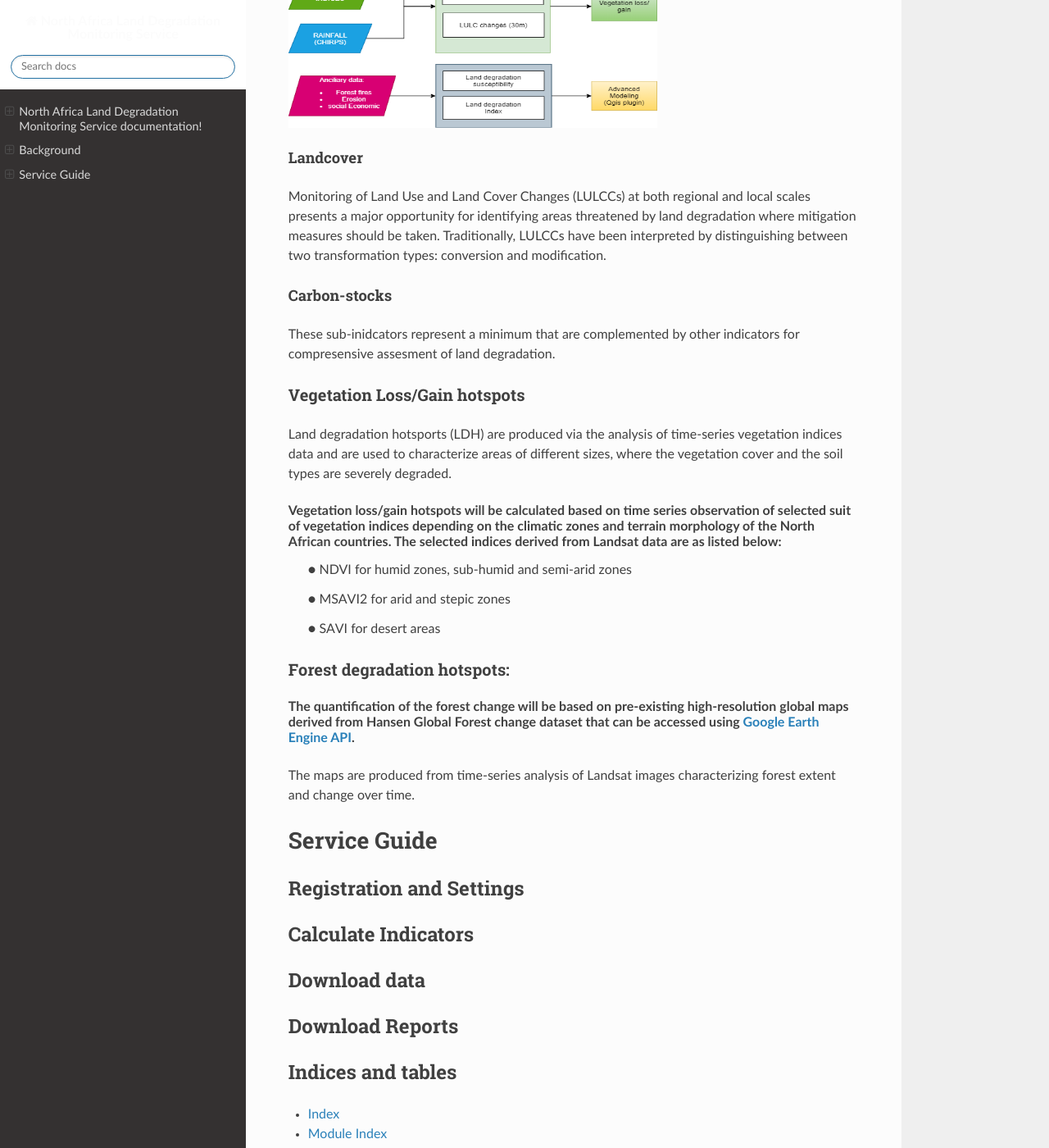
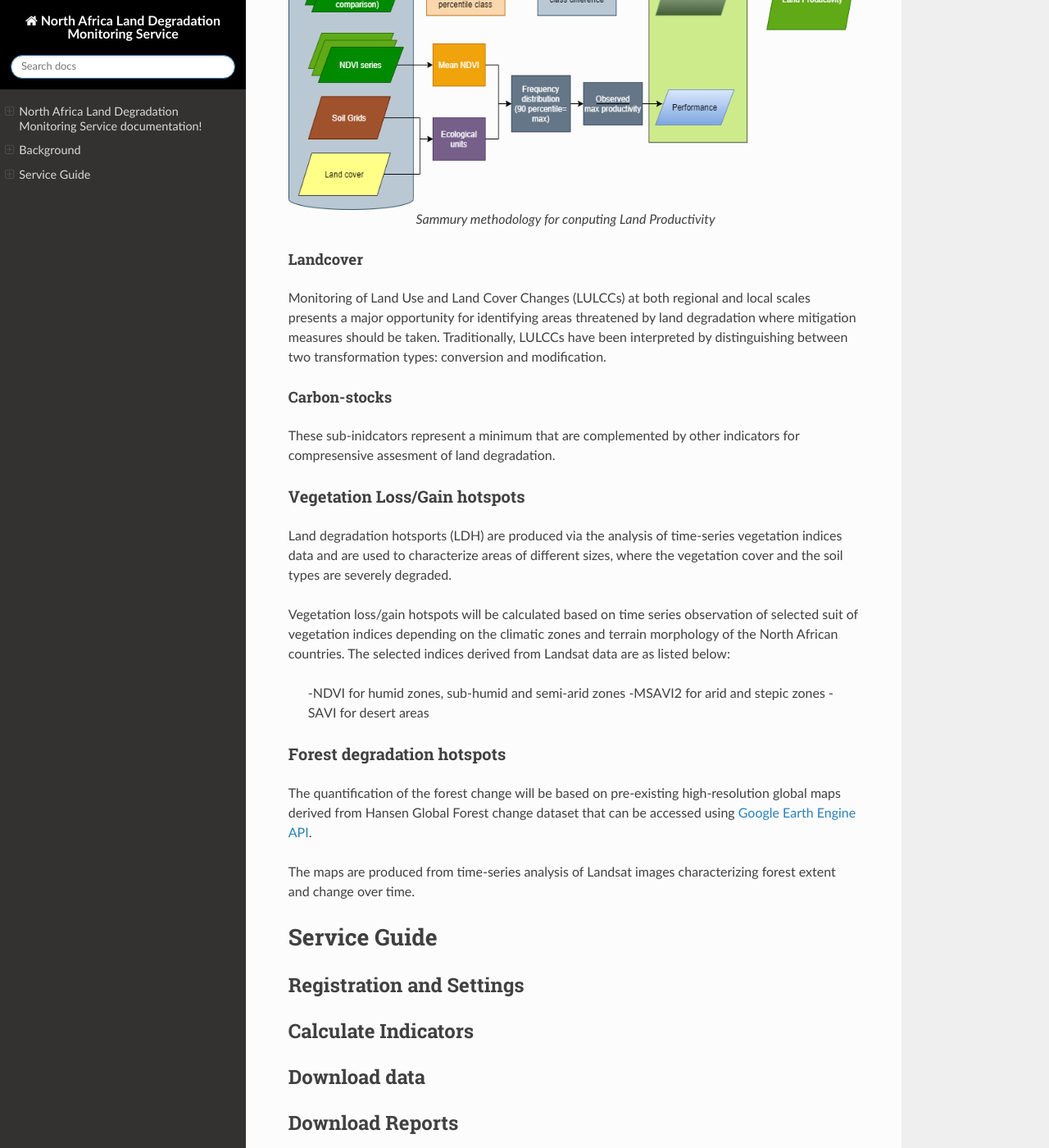
Before and after one commit to derickongeri/MISLAND, a Sphinx documentation site: the page built from source/index.rst, in a window 1280 px wide and 1400 px high, scrolled down 3494 px. Shown: the whole window at 82% size. Built offline with Sphinx 7.4.7 and the Read the Docs theme 2.0.0, drawn with Linux system fonts in a browser that asks for light colours; some of the changed text lies outside the part shown.

Commit message:
Modified conf.py line 70

```diff
--- a/Background.rst
+++ b/Background.rst
@@ -39,11 +39,14 @@
 ------------
 Land productivity is the biological productive capacity of the land (i.e. the ability to produce food, fibre and fuel that sustain life). For easy interpretation the annual mean NDVI values at the pixel level will be used to assess three measures of change as summarized below:
 
-.. image:: ../Images/summarymethodology.png
-	   :height: 400
-	   :width: 450
-	   :alt: alternate text
+.. figure:: ../Images/sdgmethodology.png
+    :width: 700
+    :align: center
+    :height: 500
+    :alt: sdg 15.3.1 Land Productivity
+    :figclass: align-center
 
+    Sammury methodology for conputing Land Productivity
 
 Landcover
 ---------
@@ -61,18 +64,17 @@
 Land degradation hotsports (LDH) are produced via the analysis of time-series vegetation indices data and are used to characterize areas of different sizes, where the vegetation cover and the soil types are severely degraded.
 
 Vegetation loss/gain hotspots will be calculated based on time series observation of selected suit of vegetation indices depending on the climatic zones and terrain morphology of the North African countries. The selected indices derived from Landsat data are as listed below:
-	●	NDVI for humid zones, sub-humid and semi-arid zones
 
-	●	MSAVI2 for arid and stepic zones
-
-	●	SAVI for desert areas
+	-NDVI for humid zones, sub-humid and semi-arid zones
+	-MSAVI2 for arid and stepic zones
+	-SAVI for desert areas
 
 
 ----------------------------
-Forest degradation hotspots:
+Forest degradation hotspots
 ----------------------------
+The quantification of the forest change will be based on pre-existing high-resolution global maps derived from Hansen Global Forest change dataset that can be accessed using `Google Earth Engine API`_.
 
-The quantification of the forest change will be based on pre-existing high-resolution global maps derived from Hansen Global Forest change dataset that can be accessed using `Google Earth Engine API`_.
 	.. _Google Earth Engine API: https://earthenginepartners.appspot.com/science-2013-global-forest
 
 The maps are produced from time-series analysis of Landsat images characterizing forest extent and change over time.
--- a/source/conf.py
+++ b/source/conf.py
@@ -67,7 +67,7 @@
     'prev_next_buttons_location': 'bottom',
     'style_external_links': False,
     #'vcs_pageview_mode': '',
-    'style_nav_header_background': 'white',
+    'style_nav_header_background': 'black',
     # Toc options
     'collapse_navigation': True,
     'sticky_navigation': True,
--- a/source/index.rst
+++ b/source/index.rst
@@ -10,7 +10,6 @@
 	   :height: 400
 	   :width: 800
 	   :alt: LocateIT
-
 
 =======================================================
 Introduction to the Land degradation Monitoring service
@@ -37,20 +36,35 @@
 
 Contributors to the documentation and to OSS.LDMS include Derick ONGERI, Grace AMONDI, Vivianne META, Toure SOULEYMANE, Seth NYAWACHA, Simon NDARAU, Mustapha MIMOUNI, Nabil KHATRA, Amjed TAIEB and Haithem REJEB.
 
+	.. image:: ../Images/oss.png
+	   :height: 100
+	   :width: 150
+	   :alt: OSS
+
+	.. image:: ../Images/gmeslogo.png
+	   :height: 75
+	   :width: 150
+	   :alt: GMES & Africa
+
+	.. image:: ../Images/au.jpg
+	   :height: 75
+	   :width: 140
+	   :alt: AU
+
+	.. image:: ../Images/Eu.png
+	   :height: 75
+	   :width: 85
+	   :alt: EU
+
 	.. image:: ../Images/li2.png
 	   :height: 75
 	   :width: 125
 	   :alt: LocateIT
 
-	.. image:: ../Images/oss.png
-	   :height: 100
-	   :width: 175
-	   :alt: LocateIT
-
 --------------
 Aknowledgement
 --------------
-Special appreciation for the Trends.Earth. Conservation International. Available online at http://trends.earth
+Special appreciation to the Trends.Earth. Conservation International. Available online at http://trends.earth
 .2018. for providing input on the implementation of the SDG 15.3 and LDN indicators in OSS.LDMS, on the UNCCD reporting process, and also provided early input and testing of the tool.
 
 The project also acknowledges the contribution of national and regional stakeholders; Algerian Space Agency(ASAL), ASAL (Algeria), DRC (Egypt), LCRSSS (Libya), CRTS (Morocco), AL-Aasriya University of Nouakchott (Mauritania) and CNCT (Tunisia) for the national level and CRTEAN and CRASTE-LF for the regional level
```
Also changed, not shown: Images/Eu.png (added), Images/au.jpg (added), Images/gmeslogo.png (added), 12 other files.
